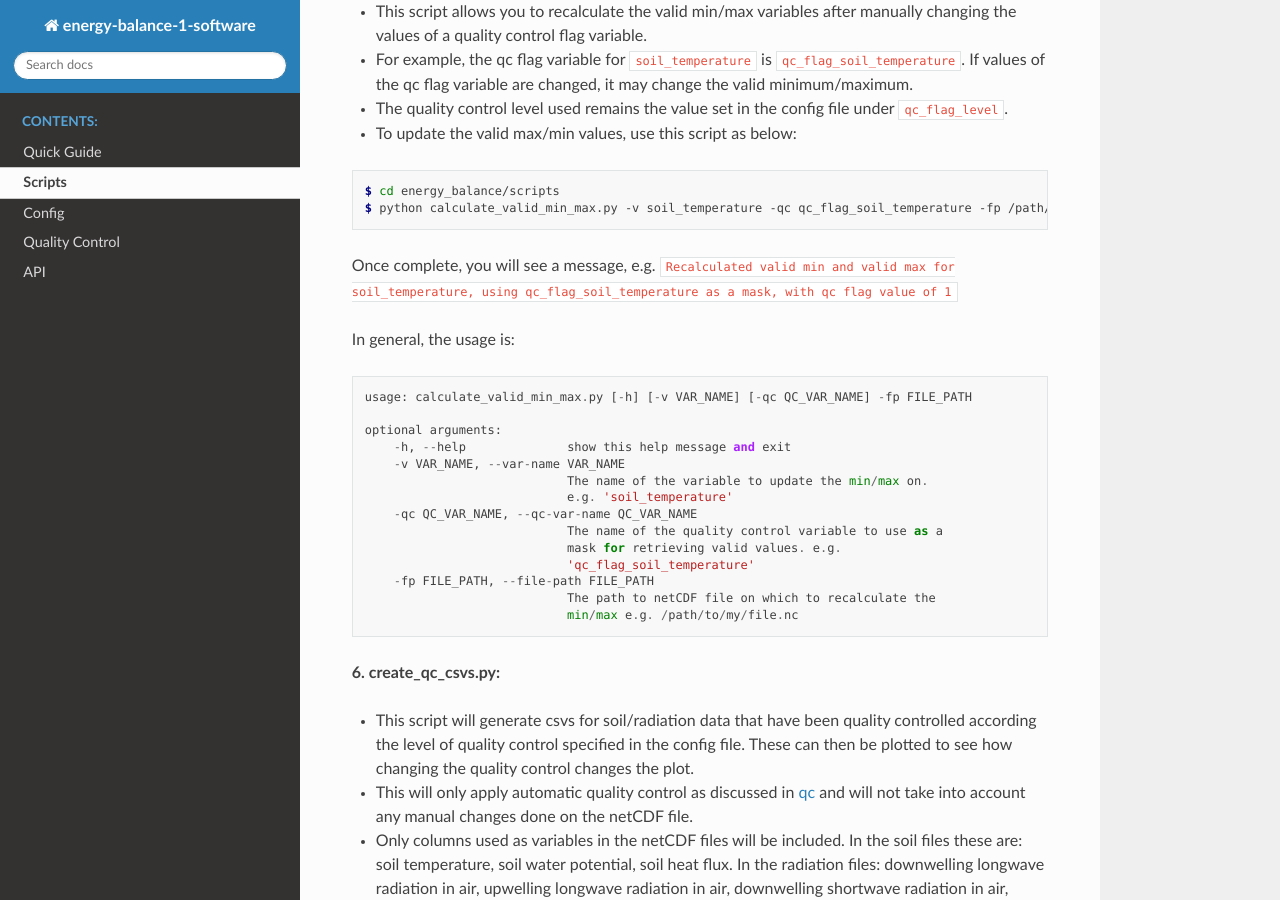
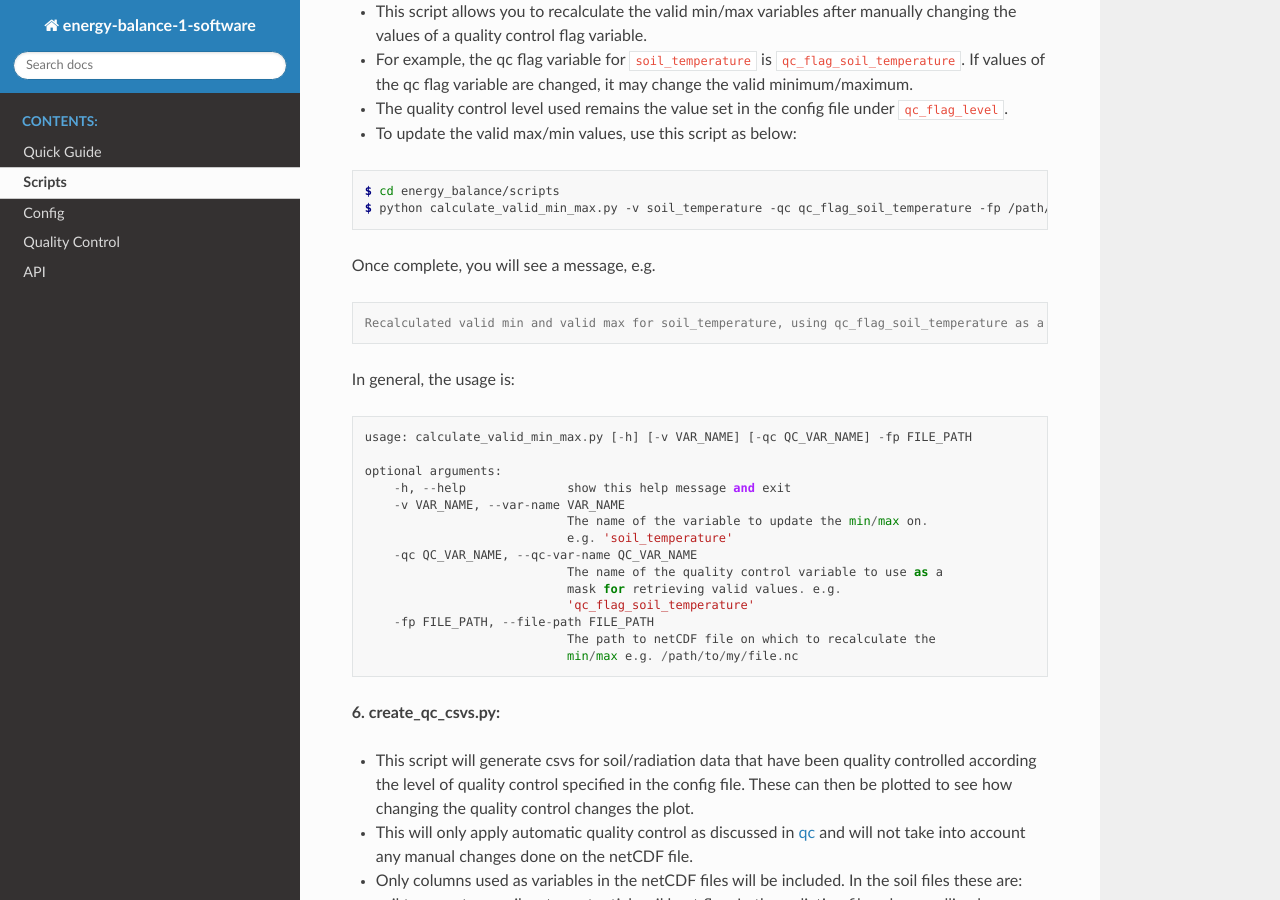
Before and after one commit to ncasuk/ncas-energy-balance-1-software, a Sphinx documentation site: the page built from docs/scripts.rst, in a window 1280 px wide and 900 px high, scrolled down 5913 px. Built offline with Sphinx 7.4.7 and the Read the Docs theme 2.0.0, drawn with Linux system fonts in a browser that asks for light colours.

Commit message:
Add code block

```diff
--- a/docs/scripts.rst
+++ b/docs/scripts.rst
@@ -224,7 +224,11 @@ A file would be created for each day, e.g. for 20th July 2021: ``ncas-energy-bal
         $ cd energy_balance/scripts
         $ python calculate_valid_min_max.py -v soil_temperature -qc qc_flag_soil_temperature -fp /path/to/ncas-energy-balance-1_lab_20210730_soil_v0.1.nc
 
-Once complete, you will see a message, e.g. ``Recalculated valid min and valid max for soil_temperature, using qc_flag_soil_temperature as a mask, with qc flag value of 1``
+Once complete, you will see a message, e.g.
+
+.. code-block:: console
+
+    Recalculated valid min and valid max for soil_temperature, using qc_flag_soil_temperature as a mask, with qc flag value of 1
 
 In general, the usage is:
 
```
